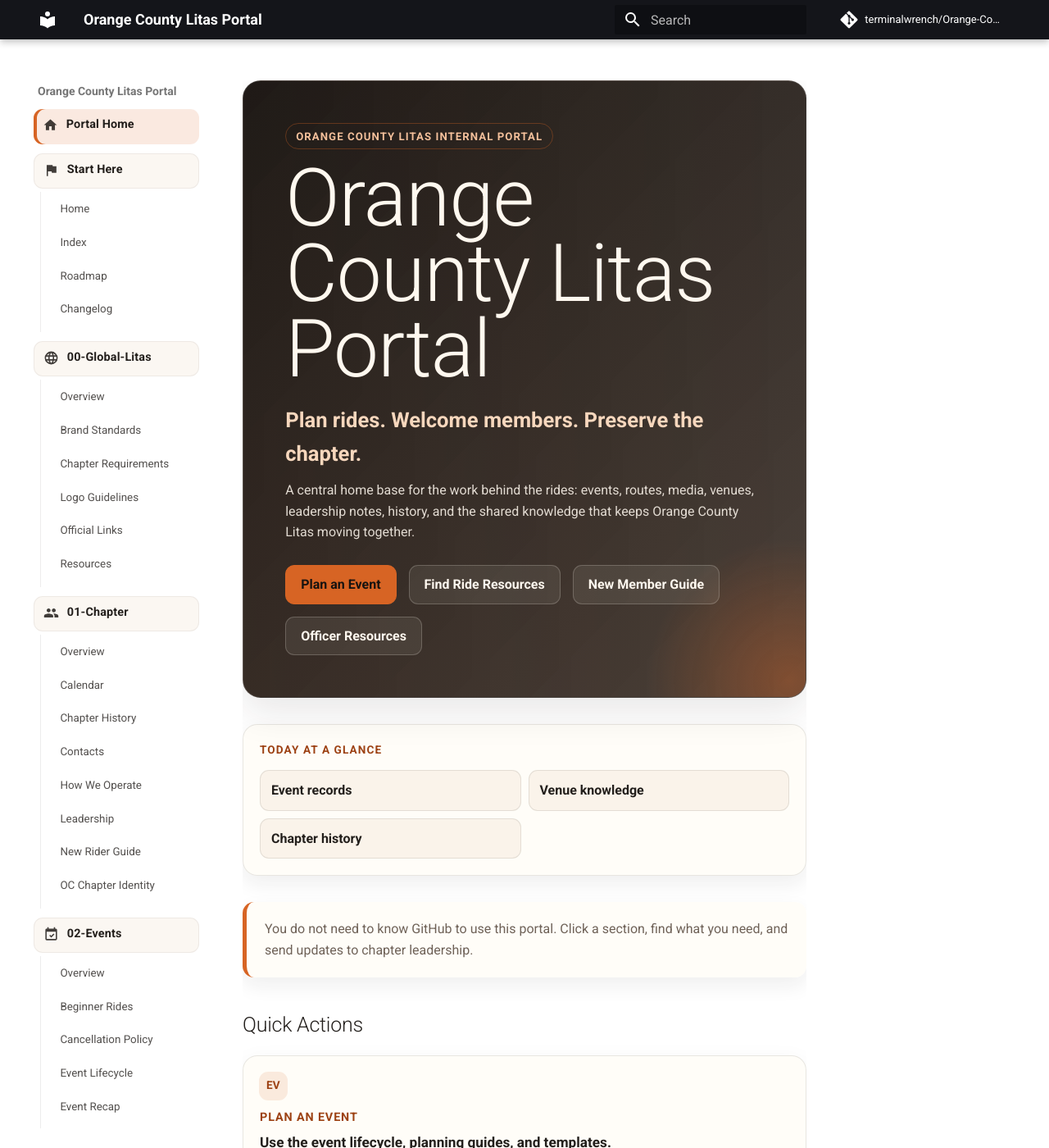
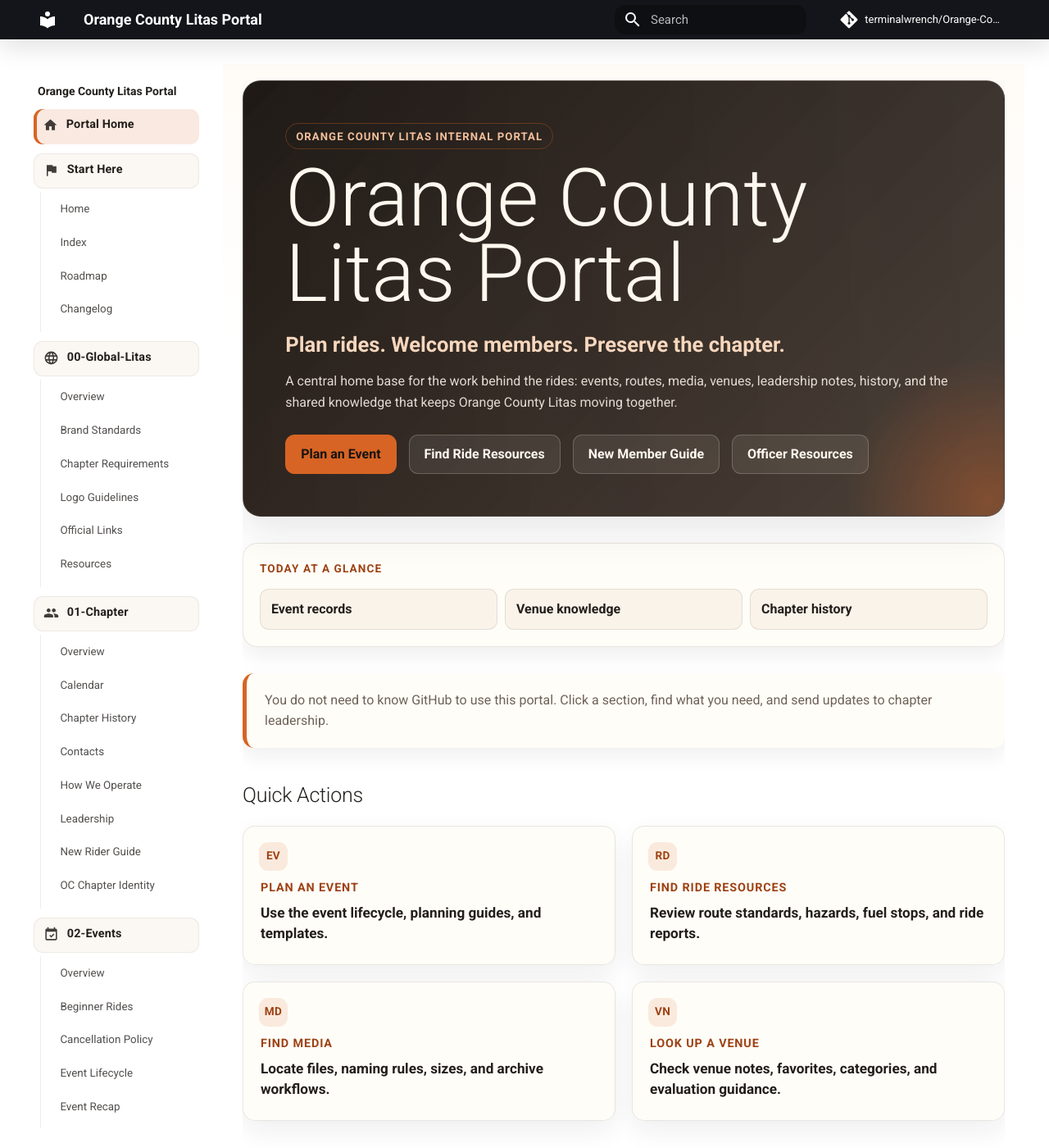
Before and after one commit to terminalwrench/Orange-County-Litas-Handbook, an MkDocs documentation site: the page built from docs/index.md, in a window 1280 px wide and 1400 px high. Shown: the whole window at 82% size. Built offline with MkDocs 1.6.1 and Material for MkDocs 9.7.7, drawn with Linux system fonts in a browser that asks for light colours; comment, search, counter and statistics services are not loaded.

Commit message:
feat(portal): elevate portal UX and chapter branding

```diff
--- /dev/null
+++ b/docs/assets/javascripts/navigation-state.js
@@ -0,0 +1,81 @@
+(function () {
+  var storageKey = "oc-litas-nav-expanded";
+
+  function readState() {
+    try {
+      return JSON.parse(window.localStorage.getItem(storageKey) || "{}");
+    } catch (_error) {
+      return {};
+    }
+  }
+
+  function writeState(state) {
+    try {
+      window.localStorage.setItem(storageKey, JSON.stringify(state));
+    } catch (_error) {
+      // Browsing still works when storage is unavailable.
+    }
+  }
+
+  function applyState() {
+    var state = readState();
+    var toggles = document.querySelectorAll(".md-sidebar--primary .md-nav__toggle[id]");
+
+    toggles.forEach(function (toggle) {
+      if (Object.prototype.hasOwnProperty.call(state, toggle.id)) {
+        toggle.checked = !!state[toggle.id];
+      }
+    });
+  }
+
+  function saveToggle(toggle) {
+    if (!toggle || !toggle.id) {
+      return;
+    }
+
+    var state = readState();
+    state[toggle.id] = toggle.checked;
+    writeState(state);
+  }
+
+  function bindState() {
+    var toggles = document.querySelectorAll(".md-sidebar--primary .md-nav__toggle[id]");
+
+    toggles.forEach(function (toggle) {
+      if (toggle.dataset.ocStateBound === "true") {
+        return;
+      }
+
+      toggle.dataset.ocStateBound = "true";
+      toggle.addEventListener("change", function () {
+        saveToggle(toggle);
+      });
+    });
+
+    document.querySelectorAll(".md-sidebar--primary label.md-nav__link[for]").forEach(function (label) {
+      if (label.dataset.ocStateBound === "true") {
+        return;
+      }
+
+      label.dataset.ocStateBound = "true";
+      label.addEventListener("click", function () {
+        window.setTimeout(function () {
+          saveToggle(document.getElementById(label.getAttribute("for")));
+        }, 0);
+      });
+    });
+  }
+
+  function init() {
+    applyState();
+    bindState();
+    window.setTimeout(applyState, 0);
+    window.setTimeout(applyState, 120);
+  }
+
+  document.addEventListener("DOMContentLoaded", init);
+
+  if (window.document$ && typeof window.document$.subscribe === "function") {
+    window.document$.subscribe(init);
+  }
+})();
--- a/docs/assets/stylesheets/extra.css
+++ b/docs/assets/stylesheets/extra.css
@@ -9,6 +9,7 @@
   --oc-orange-dark: #9d4214;
   --oc-line: rgba(35, 31, 28, 0.1);
   --oc-shadow: 0 18px 45px rgba(35, 31, 28, 0.1);
+  --oc-focus: 0 0 0 0.14rem rgba(215, 100, 36, 0.26);
 }
 
 .portal-home {
@@ -19,6 +20,49 @@
   overflow-x: hidden;
 }
 
+.md-header {
+  box-shadow: 0 1px 0 rgba(255, 248, 239, 0.08), 0 10px 30px rgba(23, 19, 16, 0.12);
+}
+
+.md-header__title {
+  font-weight: 850;
+}
+
+.md-search__form {
+  border-radius: 0.65rem;
+}
+
+.md-search__input {
+  font-size: 0.75rem;
+}
+
+.md-content {
+  background:
+    linear-gradient(180deg, rgba(255, 248, 239, 0.52), rgba(255, 255, 255, 0) 18rem);
+}
+
+@supports selector(body:has(.portal-home)) {
+  body:has(.portal-home) .md-sidebar--secondary,
+  body:has(.module-hero) .md-sidebar--secondary {
+    display: none;
+  }
+
+  body:has(.portal-home) .md-content,
+  body:has(.module-hero) .md-content {
+    max-width: none;
+  }
+}
+
+.md-typeset a:focus-visible,
+.md-search__input:focus-visible,
+.md-header__button:focus-visible,
+.md-nav__link:focus-visible,
+.md-nav__toggle:focus-visible + .md-nav__link {
+  border-radius: 0.45rem;
+  outline: none;
+  box-shadow: var(--oc-focus);
+}
+
 .portal-home > section,
 .portal-home > div,
 .portal-home > h2 {
@@ -26,9 +70,20 @@
   width: 100%;
 }
 
+.md-typeset {
+  color: var(--oc-ink);
+}
+
+.md-typeset h1 {
+  margin-bottom: 0.7rem;
+  color: var(--oc-ink);
+  letter-spacing: 0;
+}
+
 .md-typeset h2 {
-  margin-top: 1.65rem;
+  margin-top: 1.85rem;
   margin-bottom: 0.55rem;
+  color: var(--oc-ink);
 }
 
 .md-typeset h3 {
@@ -43,6 +98,18 @@
   margin-bottom: 0.8rem;
 }
 
+.md-typeset hr {
+  margin: 1.5rem 0;
+  border-bottom-color: var(--oc-line);
+}
+
+.md-typeset .md-typeset__table {
+  display: block;
+  width: 100%;
+  max-width: 100%;
+  overflow-x: auto;
+}
+
 .md-typeset table:not([class]) {
   display: table;
   width: 100%;
@@ -52,6 +119,10 @@
   background: rgba(255, 253, 248, 0.78);
   box-shadow: 0 8px 24px rgba(35, 31, 28, 0.05);
   overflow: hidden;
+}
+
+.md-typeset table:not([class]) tr:nth-child(even) td {
+  background: rgba(234, 216, 194, 0.12);
 }
 
 .md-typeset table:not([class]) th {
@@ -127,6 +198,11 @@
   scrollbar-gutter: stable;
 }
 
+.md-sidebar--primary .md-nav__title {
+  color: var(--oc-ink);
+  font-weight: 850;
+}
+
 .md-sidebar--primary .md-nav--primary > .md-nav__list {
   padding: 0.2rem 0.35rem 1rem;
 }
@@ -153,6 +229,18 @@
 .md-sidebar--primary .md-nav--primary > .md-nav__list > .md-nav__item > .md-nav__link:hover {
   background: rgba(215, 100, 36, 0.1);
   color: var(--oc-orange-dark);
+}
+
+.md-sidebar--primary .md-nav--primary .md-nav__item--nested > .md-nav__link {
+  transition: background-color 140ms ease, color 140ms ease;
+}
+
+.md-sidebar--primary .md-nav--primary .md-nav__icon {
+  transition: transform 160ms ease;
+}
+
+.md-sidebar--primary .md-nav--primary .md-nav__toggle:checked ~ .md-nav__link .md-nav__icon {
+  transform: rotate(90deg);
 }
 
 .md-sidebar--primary .md-nav--primary .md-nav__link--active {
@@ -417,10 +505,12 @@
   color: #fff8ef !important;
   font-weight: 800;
   text-decoration: none;
+  transition: background-color 160ms ease, border-color 160ms ease, transform 160ms ease;
 }
 
 .portal-home .portal-button:hover {
   background: rgba(255, 248, 239, 0.16);
+  transform: translateY(-1px);
 }
 
 .portal-home .portal-button-primary {
@@ -446,7 +536,7 @@
 .portal-home .portal-section-grid,
 .portal-home .module-link-grid {
   display: grid;
-  grid-template-columns: repeat(auto-fit, minmax(min(100%, 20rem), 1fr));
+  grid-template-columns: repeat(auto-fit, minmax(min(100%, 18rem), 1fr));
   gap: 1rem;
   margin: 1rem 0 1.8rem;
 }
@@ -469,9 +559,9 @@
   width: 100%;
   min-width: 0;
   min-height: 7.5rem;
-  padding: 1rem;
+  padding: 1rem 1.05rem;
   border: 1px solid var(--oc-line);
-  border-radius: 0.9rem;
+  border-radius: 0.75rem;
   background: rgba(255, 253, 248, 0.92);
   box-shadow: 0 12px 32px rgba(35, 31, 28, 0.07);
   color: var(--oc-ink) !important;
@@ -480,7 +570,7 @@
 }
 
 .portal-home .portal-action-grid {
-  grid-template-columns: repeat(auto-fit, minmax(min(100%, 20rem), 1fr));
+  grid-template-columns: repeat(auto-fit, minmax(min(100%, 18rem), 1fr));
 }
 
 .portal-home .portal-action-card,
@@ -499,7 +589,7 @@
 }
 
 .portal-home .portal-card-grid--featured {
-  grid-template-columns: repeat(auto-fit, minmax(min(100%, 20rem), 1fr));
+  grid-template-columns: repeat(auto-fit, minmax(min(100%, 18rem), 1fr));
 }
 
 .portal-home .portal-card strong {
@@ -596,6 +686,10 @@
   font-weight: 800;
 }
 
+.module-link-grid a {
+  border-radius: 0.65rem;
+}
+
 .portal-home .status-card {
   display: block;
 }
@@ -678,8 +772,14 @@
 }
 
 @media screen and (max-width: 44.9375em) {
+  .md-content__inner {
+    margin-top: 0.65rem;
+  }
+
   .portal-home .portal-hero,
   .module-hero {
+    margin-bottom: 1.1rem;
+    padding: 1.25rem;
     border-radius: 0.85rem;
   }
 
@@ -687,4 +787,108 @@
     display: grid;
     grid-template-columns: 1fr;
   }
+
+  .portal-home .portal-card-grid,
+  .portal-home .portal-action-grid,
+  .portal-home .quick-grid,
+  .portal-home .status-grid,
+  .portal-home .portal-section-grid,
+  .portal-home .module-link-grid,
+  .module-link-grid,
+  .portal-feature-row,
+  .portal-community-links {
+    gap: 0.7rem;
+    margin: 0.75rem 0 1.25rem;
+  }
+
+  .portal-home .portal-card,
+  .portal-home .portal-action-card,
+  .portal-home .quick-card,
+  .portal-home .status-card,
+  .portal-home .portal-section-grid a,
+  .module-link-grid a,
+  .portal-feature-card,
+  .portal-community-band,
+  .portal-home .portal-note,
+  .portal-hero-panel {
+    border-radius: 0.7rem;
+  }
+
+  .portal-home .portal-action-card {
+    min-height: 7.6rem;
+  }
 }
+
+@media screen and (max-width: 76.1875em) {
+  .md-header__button {
+    width: 2.6rem;
+    height: 2.6rem;
+  }
+
+  .md-sidebar--primary {
+    width: min(86vw, 20rem);
+    background: rgba(23, 19, 16, 0.34);
+    backdrop-filter: blur(6px);
+  }
+
+  .md-sidebar--primary .md-sidebar__scrollwrap {
+    width: calc(100% - 1.1rem);
+    margin: 0.55rem;
+    border: 1px solid rgba(35, 31, 28, 0.1);
+    border-radius: 0.9rem;
+    background: var(--oc-panel);
+    box-shadow: 0 18px 44px rgba(23, 19, 16, 0.22);
+  }
+
+  .md-sidebar--primary .md-nav__title {
+    min-height: 3.1rem;
+    padding: 0.85rem 1rem;
+    border-bottom: 1px solid var(--oc-line);
+    background: rgba(255, 248, 239, 0.96) !important;
+    color: var(--oc-ink) !important;
+    font-size: 0.78rem;
+    letter-spacing: 0.01em;
+    box-shadow: none;
+  }
+
+  .md-sidebar--primary .md-nav__source {
+    background: rgba(234, 216, 194, 0.22);
+    color: var(--oc-ink);
+  }
+
+  .md-sidebar--primary .md-nav__source .md-source {
+    color: var(--oc-ink);
+  }
+
+  .md-sidebar--primary .md-nav--primary > .md-nav__list {
+    padding: 0.65rem 0.65rem 1rem;
+  }
+
+  .md-sidebar--primary .md-nav--primary > .md-nav__list > .md-nav__item {
+    margin: 0.18rem 0 0.4rem;
+  }
+
+  .md-sidebar--primary .md-nav--primary > .md-nav__list > .md-nav__item > .md-nav__link {
+    min-height: 2.75rem;
+    padding: 0.7rem 0.72rem;
+    border-radius: 0.65rem;
+    font-size: 0.78rem;
+  }
+
+  .md-sidebar--primary .md-nav--primary .md-nav[data-md-level="1"] {
+    margin-left: 0.2rem;
+    padding-left: 0.5rem;
+  }
+
+  .md-sidebar--primary .md-nav--primary .md-nav[data-md-level="1"] .md-nav__link,
+  .md-sidebar--primary .md-nav--primary .md-nav[data-md-level="2"] .md-nav__link {
+    min-height: 2.25rem;
+    padding-top: 0.5rem;
+    padding-bottom: 0.5rem;
+    font-size: 0.76rem;
+  }
+
+  .md-search__form {
+    min-height: 2.45rem;
+  }
+}
--- a/mkdocs.yml
+++ b/mkdocs.yml
@@ -15,6 +15,7 @@ theme:
       accent: orange
   features:
     - navigation.instant
+    - navigation.path
     - navigation.sections
     - navigation.tracking
     - navigation.top
@@ -24,6 +25,9 @@ theme:
 
 extra_css:
   - assets/stylesheets/extra.css
+
+extra_javascript:
+  - assets/javascripts/navigation-state.js
 
 markdown_extensions:
   - admonition
```
